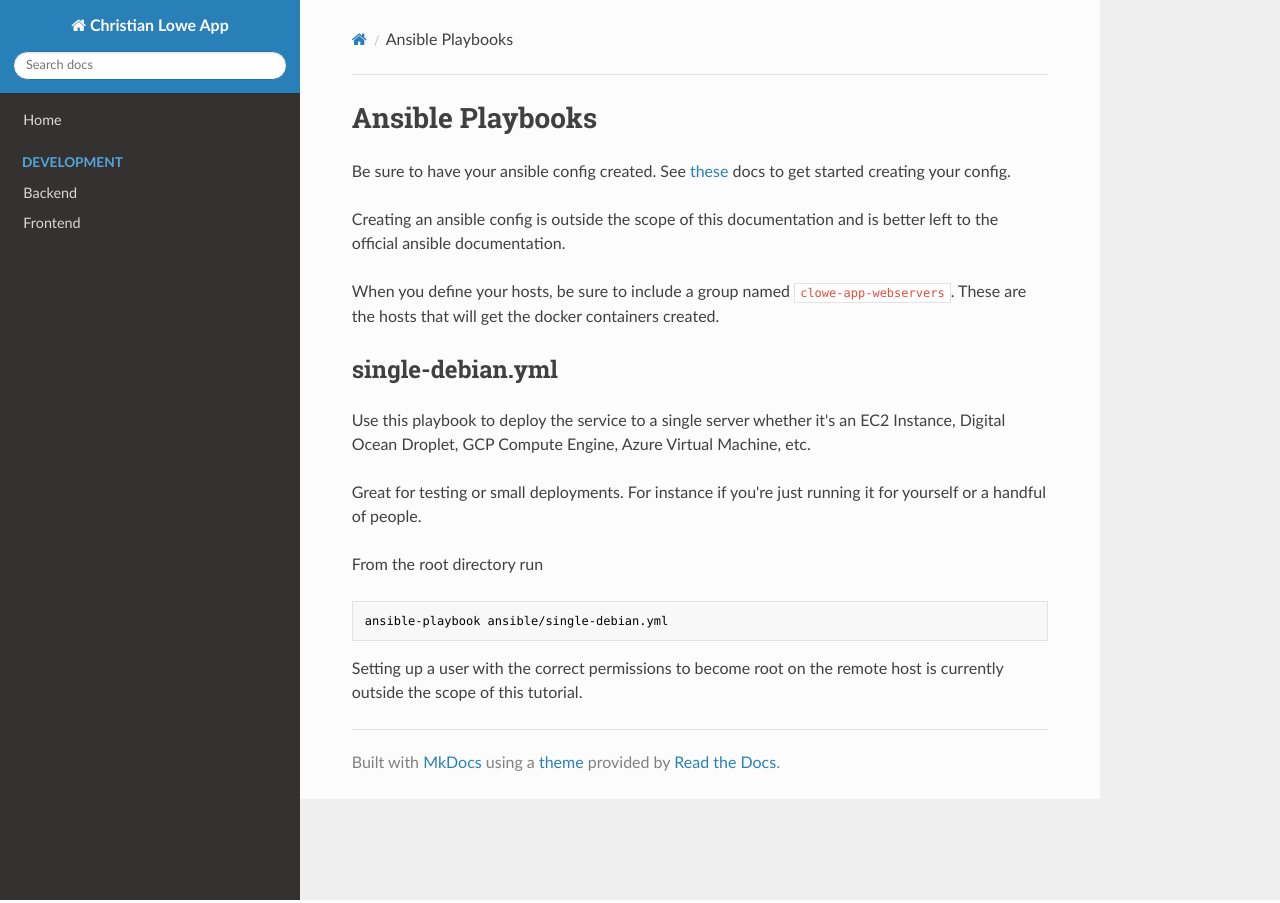
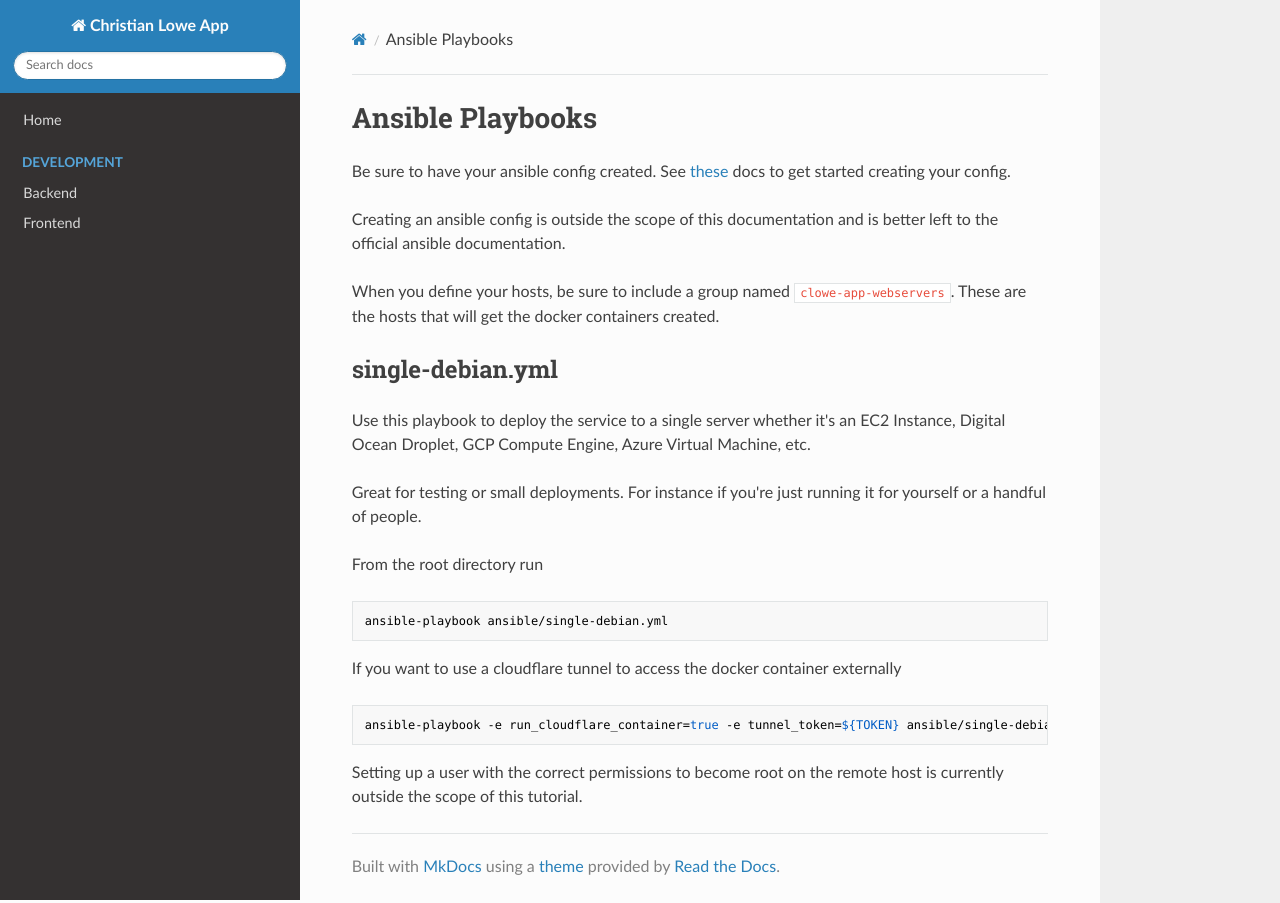
Before and after one commit to imchristianlowe/lab, an MkDocs documentation site: the page built from docs/ansible/README.md, in a window 1280 px wide. Built offline with MkDocs 1.6.1, drawn with Linux system fonts in a browser that asks for light colours; nearby versions of some CDN libraries.

Commit message:
conditional cloudflare tunnel task

````diff
--- a/docs/ansible/README.md
+++ b/docs/ansible/README.md
@@ -18,4 +18,10 @@ From the root directory run
 ansible-playbook ansible/single-debian.yml
 ```
 
+If you want to use a cloudflare tunnel to access the docker container externally
+
+```
+ansible-playbook -e run_cloudflare_container=true -e tunnel_token=${TOKEN} ansible/single-debian.yml
+```
+
 Setting up a user with the correct permissions to become root on the remote host is currently outside the scope of this tutorial.
````
Also changed, not shown: 1 other file.
